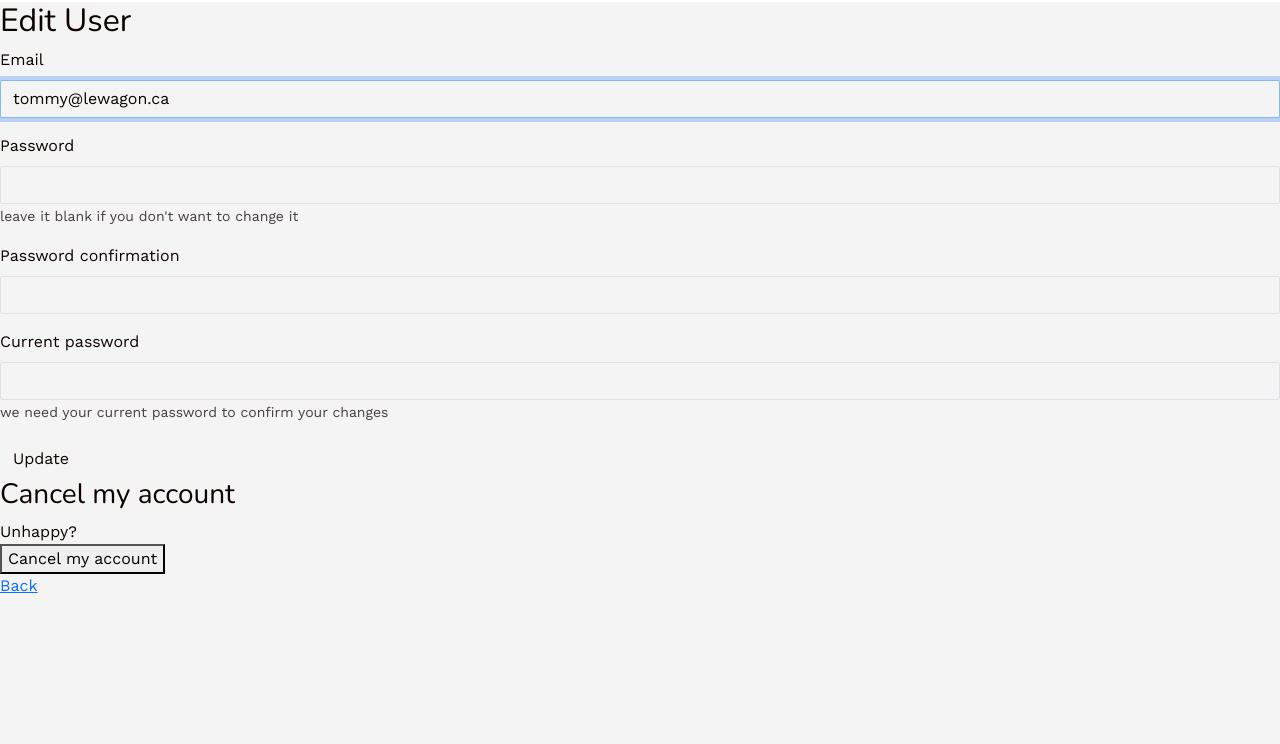
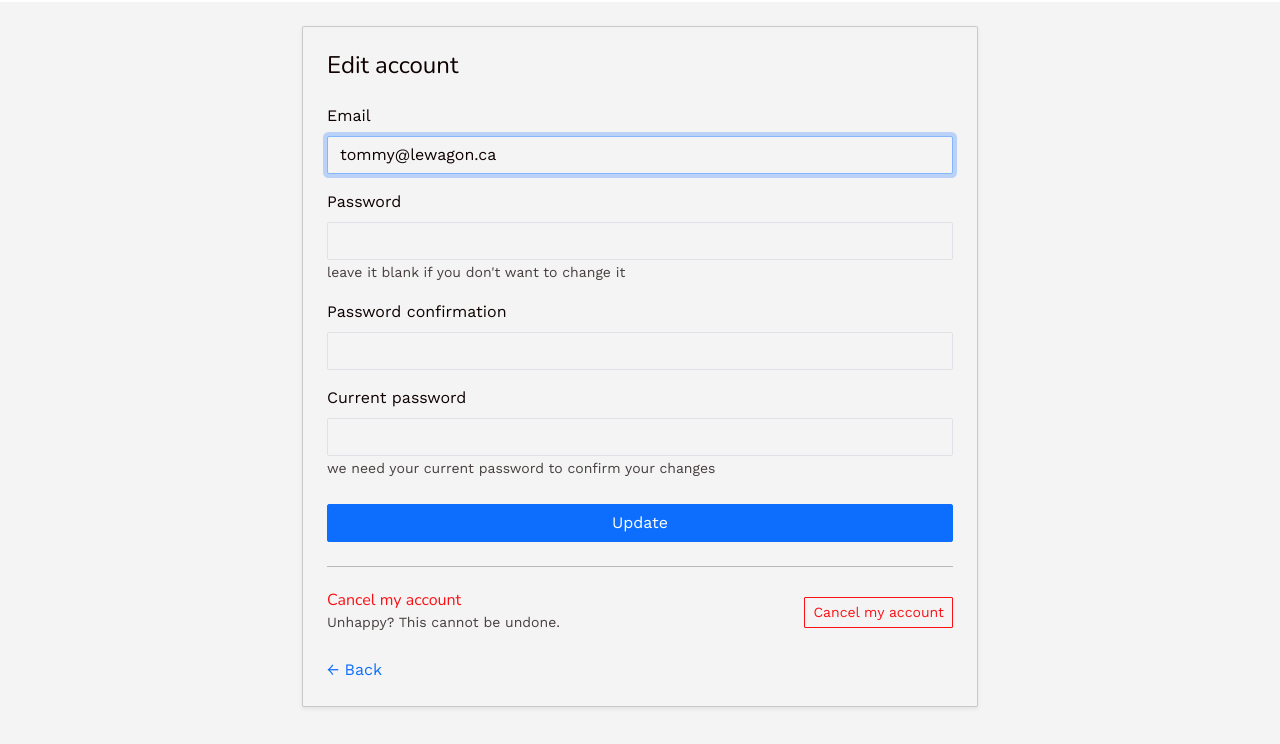
Before and after one commit to KateWright305/whatsupmtl, a Rails app: page /users/edit in a window 1280 px wide. Shown: the part 56-800 px from the top of the page. Run offline with Rails 7, Linux system fonts and the light colour scheme; a user stored in the database is signed in; style sheets or scripts are compiled from the project's sources; parts of the project's set-up code (start-up, migrations or seed data) failed here and were passed over; some libraries are stand-ins or nearby versions.

Commit message:
exercice

```diff
--- a/app/views/devise/registrations/edit.html.erb
+++ b/app/views/devise/registrations/edit.html.erb
@@ -1,4 +1,6 @@
-<h2>Edit <%= resource_name.to_s.humanize %></h2>
+<div class="container my-4" style="max-width: 700px;">
+  <div class="card shadow-sm p-4">
+    <h4 class="mb-4">Edit account</h4>
 
       <%= simple_form_for(resource, as: resource_name, url: registration_path(resource_name), html: { method: :put }) do |f| %>
         <%= f.error_notification %>
@@ -24,12 +26,25 @@
         </div>
 
         <div class="form-actions">
-    <%= f.button :submit, "Update" %>
+          <%= f.button :submit, "Update", class: "btn btn-primary w-100 mt-2" %>
         </div>
       <% end %>
 
-<h3>Cancel my account</h3>
+      <hr class="my-4">
 
-<div>Unhappy? <%= button_to "Cancel my account", registration_path(resource_name), data: { confirm: "Are you sure?", turbo_confirm: "Are you sure?" }, method: :delete %></div>
+      <div class="d-flex justify-content-between align-items-center">
+        <div>
+          <h6 class="mb-0 text-danger">Cancel my account</h6>
+          <small class="text-muted">Unhappy? This cannot be undone.</small>
+        </div>
+        <%= button_to "Cancel my account", registration_path(resource_name),
+              method: :delete,
+              class: "btn btn-outline-danger btn-sm",
+              data: { confirm: "Are you sure?", turbo_confirm: "Are you sure?" } %>
+      </div>
 
-<%= link_to "Back", :back %>
+      <div class="mt-4">
+        <%= link_to "← Back", :back, class: "text-decoration-none" %>
+      </div>
+  </div>
+</div>
```
Lines whose indentation alone changed are shown as unchanged.
